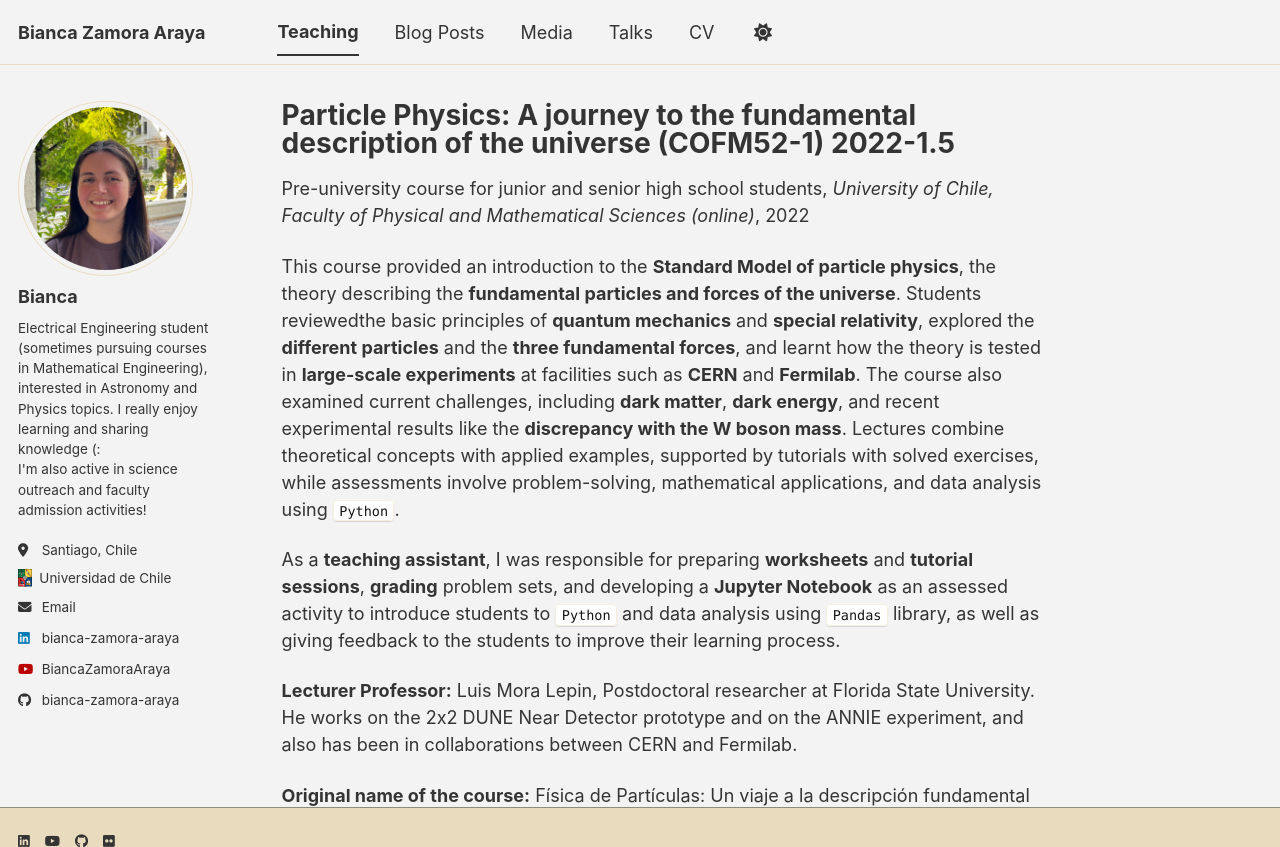
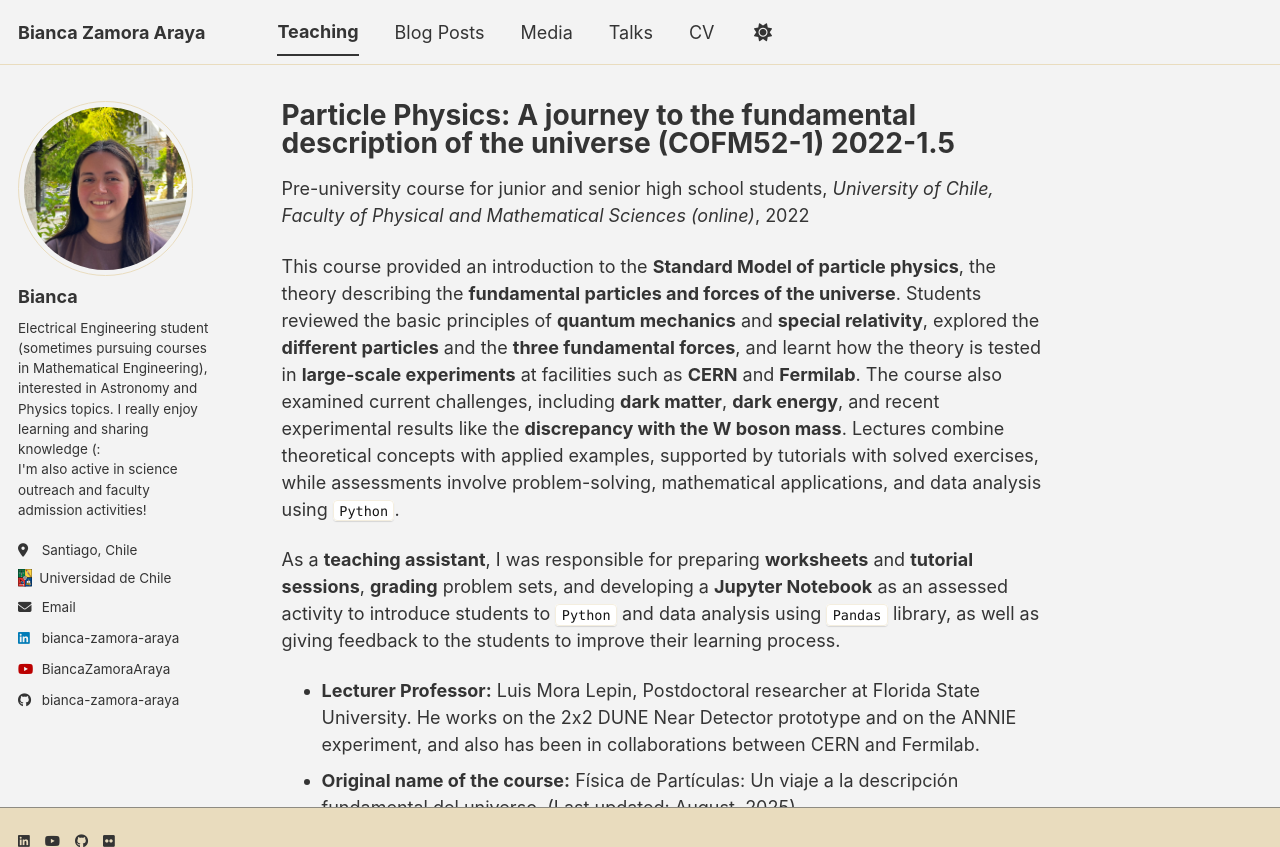
Before and after one commit to Bianca-Zamora-Araya/Bianca-Zamora-Araya.github.io, a Jekyll site: the page built from _teaching/2022-1_COFM52-1.md, in a window 1280 px wide and 900 px high, cut to the strip 0-847 px from the top of the window. Built offline with Jekyll 4.4.1, drawn with Linux system fonts in a browser that asks for light colours; a style sheet for code colours, icons or effects is not loaded.

Commit message:
Update 2022-1_COFM52-1.md

```diff
--- a/_teaching/2022-1_COFM52-1.md
+++ b/_teaching/2022-1_COFM52-1.md
@@ -9,13 +9,12 @@ location: "Santiago, Chile"
 ---
 
 
-This course provided an introduction to the **Standard Model of particle physics**, the theory describing the **fundamental particles and forces of the universe**. Students reviewedthe basic principles of **quantum mechanics** and **special relativity**, explored the **different particles** and the **three fundamental forces**, and learnt how the theory is tested in **large-scale experiments** at facilities such as **CERN** and **Fermilab**. The course also examined current challenges, including **dark matter**, **dark energy**, and recent experimental results like the **discrepancy with the W boson mass**. Lectures combine theoretical concepts with applied examples, supported by tutorials with solved exercises, while assessments involve problem-solving, mathematical applications, and data analysis using ``Python``.
+This course provided an introduction to the **Standard Model of particle physics**, the theory describing the **fundamental particles and forces of the universe**. Students reviewed the basic principles of **quantum mechanics** and **special relativity**, explored the **different particles** and the **three fundamental forces**, and learnt how the theory is tested in **large-scale experiments** at facilities such as **CERN** and **Fermilab**. The course also examined current challenges, including **dark matter**, **dark energy**, and recent experimental results like the **discrepancy with the W boson mass**. Lectures combine theoretical concepts with applied examples, supported by tutorials with solved exercises, while assessments involve problem-solving, mathematical applications, and data analysis using ``Python``.
 
 As a **teaching assistant**, I was responsible for preparing **worksheets** and **tutorial sessions**, **grading** problem sets, and developing a **Jupyter Notebook** as an assessed activity to introduce students to `Python` and data analysis using `Pandas` library, as well as giving feedback to the students to improve their learning process.
 
-**Lecturer Professor:** Luis Mora Lepin, Postdoctoral researcher at Florida State University. He works on the 2x2 DUNE Near Detector prototype and on the ANNIE experiment, and also has been in collaborations between CERN and Fermilab.
-
-**Original name of the course:** Física de Partículas: Un viaje a la descripción fundamental del universo.
+* **Lecturer Professor:** Luis Mora Lepin, Postdoctoral researcher at Florida State University. He works on the 2x2 DUNE Near Detector prototype and on the ANNIE experiment, and also has been in collaborations between CERN and Fermilab.
+* **Original name of the course:** Física de Partículas: Un viaje a la descripción fundamental del universo.
 (Last updated: August, 2025).
 
 
```
